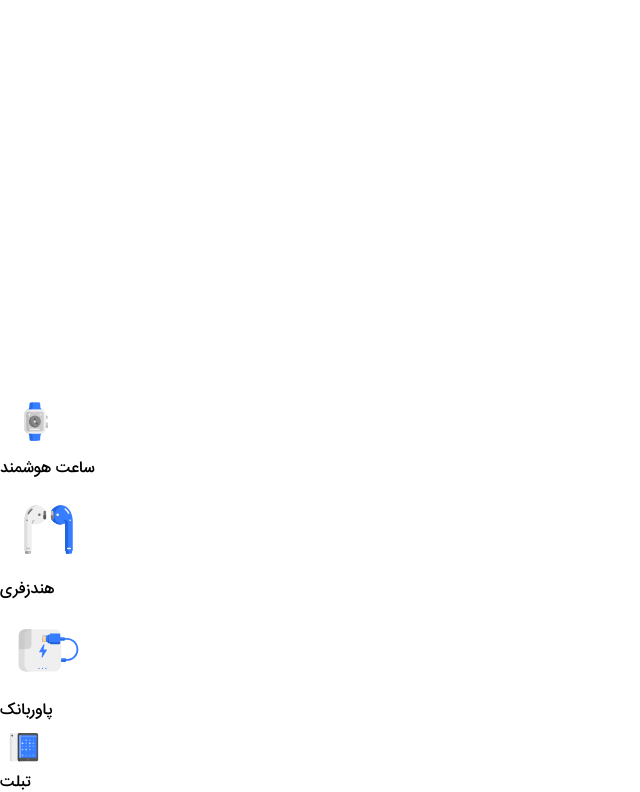
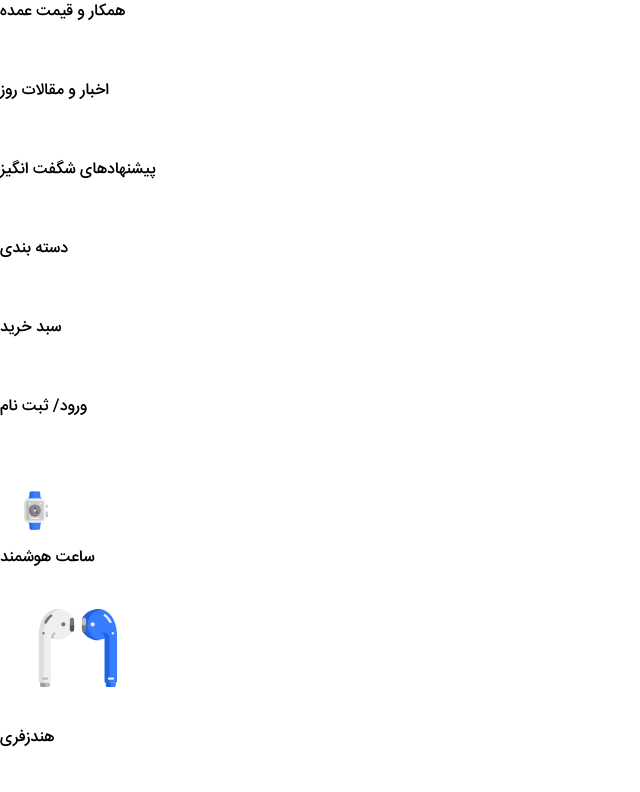
Before and after one commit to Abolfazl181920/mobit.ir, a React (Vite) app in the folder client/: page / in a window 1280 px wide. Shown: the top 792 px of the page, without its empty margins (0-640 px from the left). Built offline with nearby package versions, Linux system fonts and the light colour scheme.

Commit message:
[ Header ]: done all basic items of header!

```diff
--- a/client/src/components/header/Header.tsx
+++ b/client/src/components/header/Header.tsx
@@ -5,17 +5,51 @@ import {
 
 const Header = () => {
   return (
-    <header className='h-14 flex flex-row-reverse justify-center w-full bg-blue-700'>
-        <div className='flex relative left-[27rem] mt-[1.2rem]'>
-			<SearchIcon />
+    <header className='h-14 flex flex-row-reverse justify-center w-full bg-gradient-to-r from-blue-800 to-transparent to-40% bg-blue-700'>
+        <div className='flex relative left-[14rem] mt-[1.2rem]'>
+			{/* <SearchIcon /> */}
+			<span className='flex text-[10px] text-white'>
+				<span className='mr-2'>
+					همکار و قیمت عمده
+				</span>
 				<SalerworkIcon />
+			</span>
+
+			<span className='flex text-[10px] text-white'>
+				<span className='mr-2'>
+					اخبار و مقالات روز
+				</span>
 				<ArticlesnewsIcon />
+			</span>
+
+			<span className='flex text-[10px] text-white'>
+				<span className='mr-2'>
+					پیشنهادهای شگفت انگیز
+				</span>
 				<AmazingofferIcon />
+			</span>
+
+			<span className='flex text-[10px] text-white'>
+				<span className='mr-2'>
+					دسته بندی
+				</span>
 				<CategoryIcon />
+			</span>
 		</div>
-		<div className='flex relative right-[27rem] mt-[1.2rem]'>
+
+		<div className='flex relative text-[10px] right-[17rem] mt-[1.2rem] text-white'>
+			<span className='flex'>
+				<span className='mr-2'>
+					سبد خرید
+				</span>
 				<ShoppingCart />
+			</span>
+			<span className='flex'>
+				<span className='mr-2'>
+					ورود/ ثبت نام
+				</span>
 				<UserIcon />
+			</span>
 		</div>
     </header>
   )
```
Lines whose indentation alone changed are shown as unchanged.
